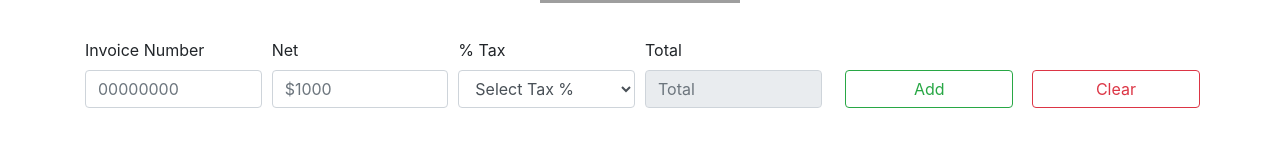
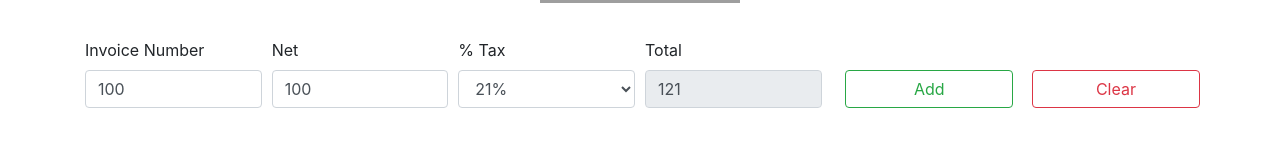
Before and after one commit to raycelgraterol/angular-test-nybblegroup, an Angular app: page / in a window 1280 px wide. Shown: the part 147-300 px from the top of the page. Built offline with nearby package versions, Linux system fonts and the light colour scheme; grey boxes are pictures that could not be loaded.

Commit message:
3 files modified, 2 added. Blank Service and partial design.

```diff
--- a/src/app/app.module.ts
+++ b/src/app/app.module.ts
@@ -5,10 +5,12 @@ import { FormsModule } from '@angular/forms';
 import { AppComponent } from './app.component';
 import { BannerComponent } from './banner/banner.component';
 import { InvoiceComponent } from './invoice/invoice.component';
+import { InvoiceService } from './invoice.service';
 
 @NgModule({
   imports:      [ BrowserModule, FormsModule ],
   declarations: [ AppComponent, BannerComponent, InvoiceComponent ],
-  bootstrap:    [ AppComponent ]
+  bootstrap:    [ AppComponent ],
+  providers: [InvoiceService]
 })
 export class AppModule { }
--- /dev/null
+++ b/src/app/invoice.service.ts
@@ -0,0 +1,14 @@
+import { Injectable } from '@angular/core';
+
+import { Observable, of } from 'rxjs';
+
+import { Invoice } from './invoice';
+
+@Injectable({
+  providedIn: 'root',
+})
+export class InvoiceService {
+
+  constructor() { }
+
+}
--- /dev/null
+++ b/src/app/invoice.ts
@@ -0,0 +1,7 @@
+export class Invoice  {
+  public id: number;
+  public creationDate: string;
+  public invoiceNumber: number;
+  public net: number;
+  public tax: number;
+}
--- a/src/app/invoice/invoice.component.html
+++ b/src/app/invoice/invoice.component.html
@@ -1,26 +1,26 @@
 <form>
 	<div class="form-row">
+    <input name="id" type="hidden" [(ngModel)]="invoice.id">
+    <input name="creationDate" type="hidden" [(ngModel)]="invoice.creationDate">
 		<div class="form-group col-md-2">
 			<label for="invoiceNumber">Invoice Number</label>
-			<input type="text" class="form-control" id="invoiceNumber" placeholder="00000000">
+			<input name="invoiceNumber" type="text" class="form-control" placeholder="00000000" [(ngModel)]="invoice.invoiceNumber">
     </div>
 			<div class="form-group col-md-2">
 				<label for="net">Net</label>
-				<input type="text" class="form-control" id="net" placeholder="$1000">
+				<input name="net" type="text" class="form-control"
+        [(ngModel)]="invoice.net">
     </div>
 		<div class="form-group col-md-2">
 			<label for="percentTax">% Tax</label>
-			<select class="form-control" id="percentTax">
-      <option selected>Select Tax %</option>
-      <option>0.00</option>
-      <option>10.50</option>
-      <option>21.00</option>
-      <option>27.00</option>
+			<select [(ngModel)]="invoice.tax" name="tax" class="form-control">
+        <option *ngFor="let tax of taxes" [ngValue]="tax">{{tax + '%'}}</option>
       </select>
 		</div>
 		<div class="form-group col-md-2">
         <label class="" for="total">Total</label>
-				<input class="form-control" type="text" placeholder="Total" readonly>
+				<input class="form-control" type="text" placeholder="Total"
+        value="{{total}}" readonly>
     </div>
     <div class="form-group col-6 col-md-2">
       <button type="button" class="btn btn-outline-success button-at-bottom">Add</button>
--- a/src/app/invoice/invoice.component.ts
+++ b/src/app/invoice/invoice.component.ts
@@ -1,4 +1,5 @@
 import { Component, OnInit } from '@angular/core';
+import { Invoice } from '../invoice';
 
 @Component({
   selector: 'app-invoice',
@@ -6,6 +7,19 @@ import { Component, OnInit } from '@angular/core';
   styleUrls: ['./invoice.component.css']
 })
 export class InvoiceComponent implements OnInit {
+  taxes = [0.00,10.50,21.00,27.00];
+
+  invoices: Invoice[];
+
+  invoice: Invoice = {
+    id:1,
+    creationDate: new Date().toLocaleDateString(),
+    invoiceNumber: 100,
+    net: 100,
+    tax: 21.00
+  };
+
+  total = this.invoice.net * (1+(this.invoice.tax/100));
 
   constructor() { }
 
```
